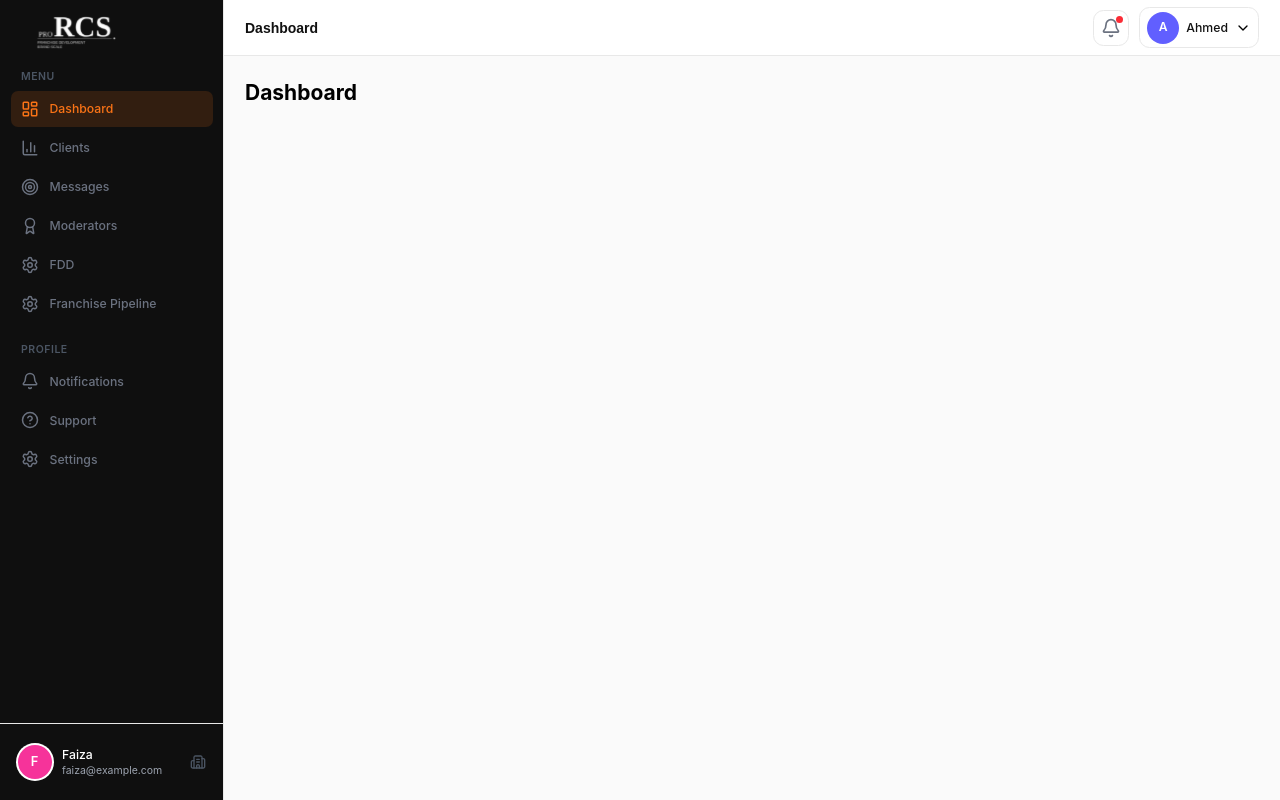
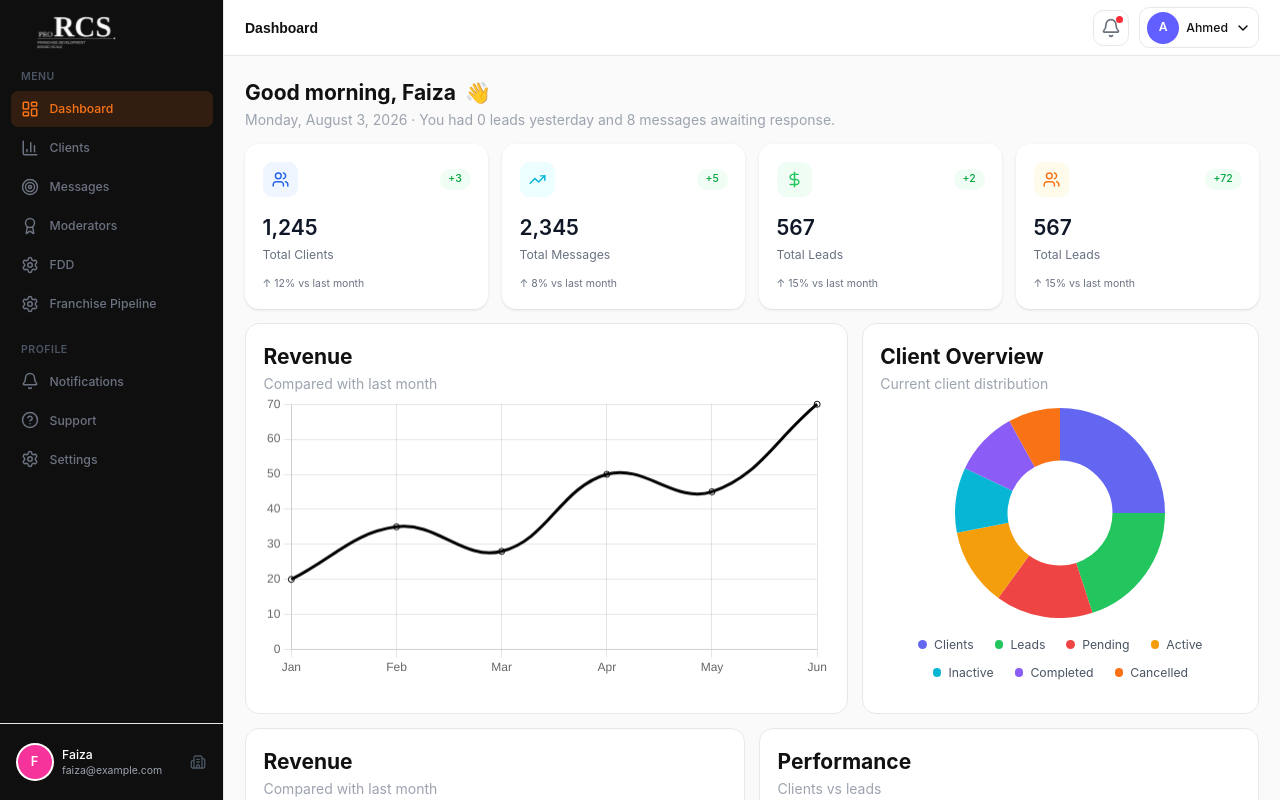
Before and after one commit to hamza-nafasat/rcs-frontend, a React (Vite) app: page /dashboard in a window 1280 px wide. Built offline with nearby package versions, Linux system fonts and the light colour scheme.

Commit message:
Routes created in routes folder

```diff
--- a/src/routes/AppRoutes.jsx
+++ b/src/routes/AppRoutes.jsx
@@ -8,22 +8,26 @@ import CheckEmail from "../pages/auth/CheckEmail";
 import PasswordReset from "../pages/auth/PasswordReset";
 import Dashboard from "../components/layouts/Dashboard";
 import DashboardNotFound from "../components/layouts/DashboardNotFound";
+import AdminDashboard from "../pages/dashboard/AdminDashboard";
+import { Navigate } from "react-router-dom";
 
 const AppRoutes = () => {
   return (
     <BrowserRouter>
       <Routes>
+        <Route path="/" element={<Navigate to="/dashboard" replace />} />
         <Route path="/signin" element={<SignIn />} />
         <Route path="/login" element={<Login />} />
         <Route path="/signup" element={<Singup />} />
         <Route path="/forget-password" element={<ForgetPassword />} />
         <Route path="/check-email" element={<CheckEmail />} />
-        <Route path="/password-reset" element={<PasswordReset />} />
+        <Route path="/reset-password" element={<PasswordReset />} />
 
         <Route path="/dashboard" element={<Dashboard />}>
-          <Route index element={<h2 className="heading-lg">Dashboard</h2>} />
+          <Route index element={<AdminDashboard />} />
           <Route path="*" element={<DashboardNotFound />} />
         </Route>
+        <Route path="*" element={<DashboardNotFound />} />
       </Routes>
     </BrowserRouter>
   );
```
